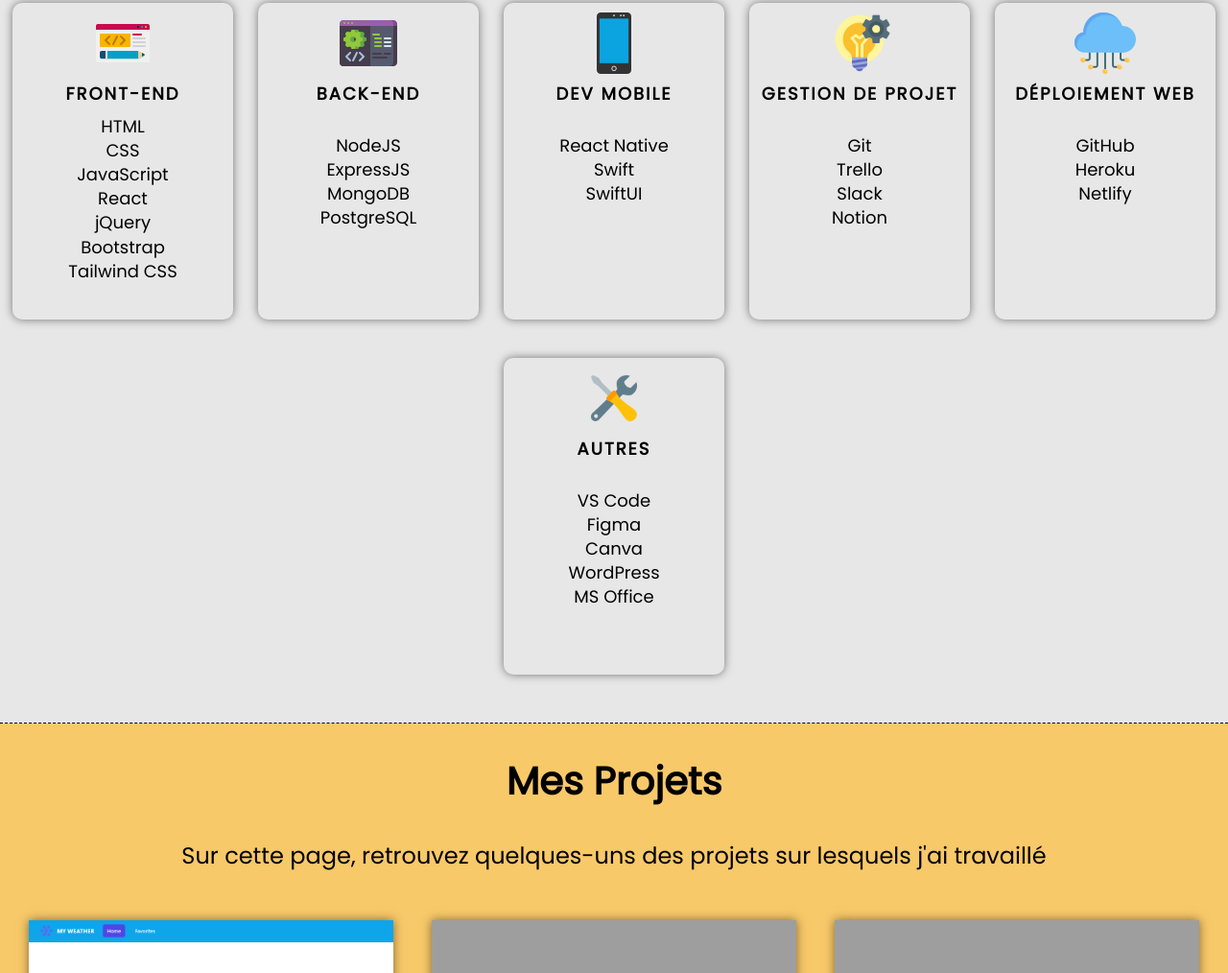
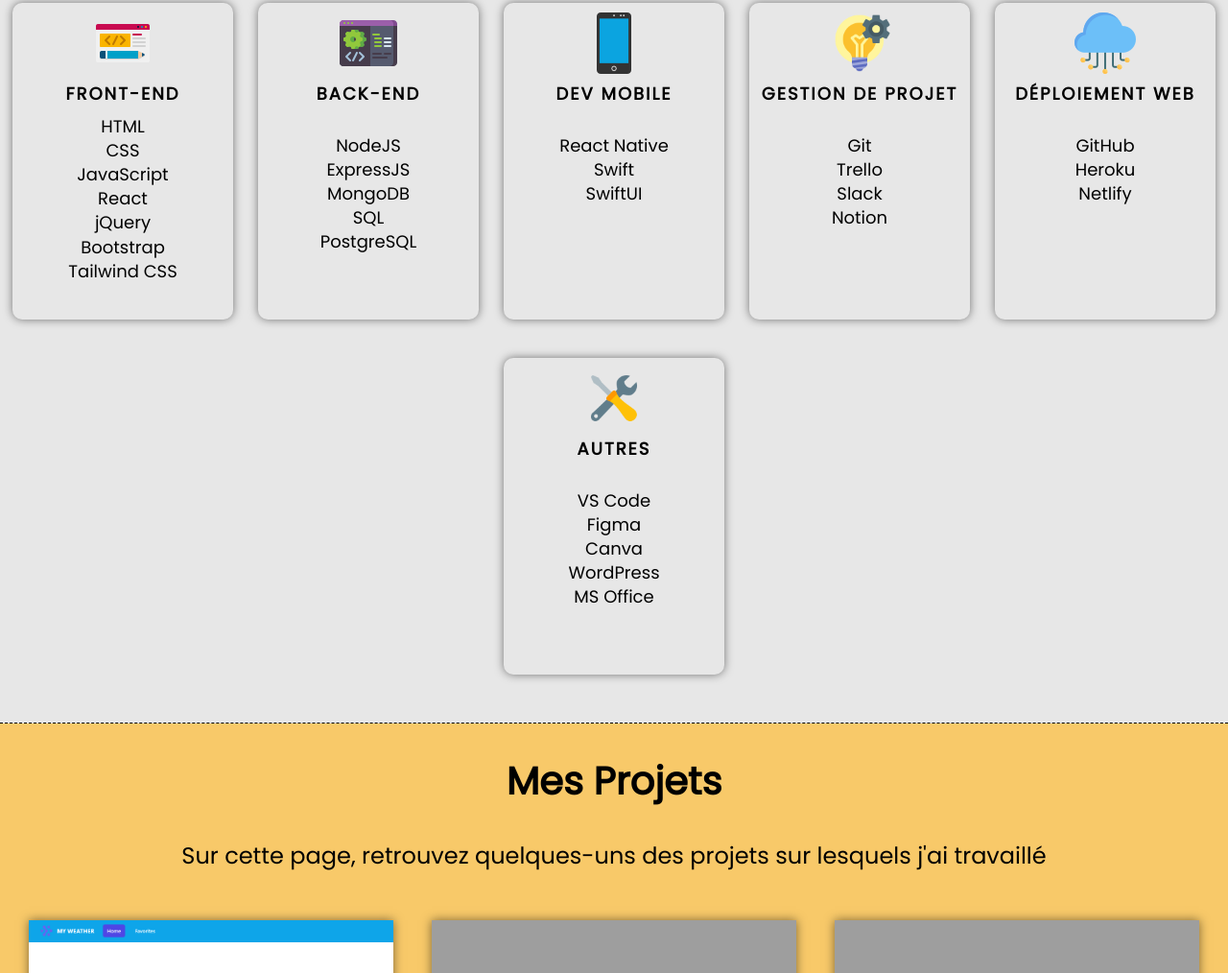
Before and after one commit to jesselessa/mon-portfolio, a plain HTML site: page index.html in a window 1280 px wide. Shown: the part 1711-2725 px from the top of the page at 96% size. Drawn offline with nearby package versions, Linux system fonts and the light colour scheme; grey boxes are pictures that could not be loaded; a script that the page names is missing.

Commit message:
updated skills

```diff
--- a/index.html
+++ b/index.html
@@ -173,6 +173,7 @@
                     <div class="tool">NodeJS</div>
                     <div class="tool">ExpressJS</div>
                     <div class="tool">MongoDB</div>
+                    <div class="tool">SQL</div>
                     <div class="tool">PostgreSQL</div>
                 </div>
             </div>
```
